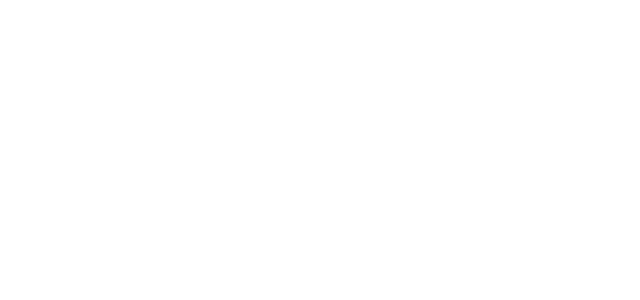
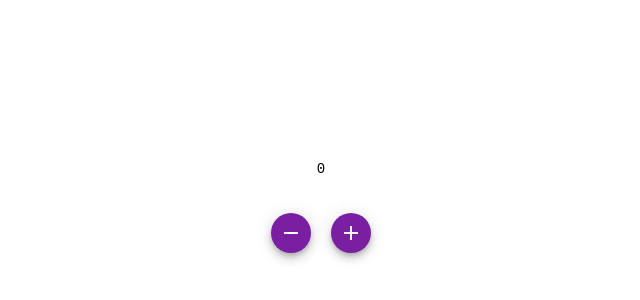
Before and after one commit to joarkm/signals-tryout, an Angular app: page / in a window 1280 px wide. Shown: the part 28-328 px from the top of the page, without its empty margins (319-959 px from the left). Built offline with nearby package versions, Linux system fonts and the light colour scheme.

Commit message:
Add counter component without interaction means

```diff
--- a/src/app/app.component.html
+++ b/src/app/app.component.html
@@ -1 +1,5 @@
-<router-outlet></router-outlet>
+<section class="content">
+  <app-counter></app-counter>
+
+  <router-outlet></router-outlet>
+</section>
--- a/src/app/app.component.scss
+++ b/src/app/app.component.scss
@@ -0,0 +1,5 @@
+.content {
+    display: grid;
+    place-items: center;
+    height: 100%;
+}
--- /dev/null
+++ b/src/app/counter/counter.component.html
@@ -0,0 +1,13 @@
+<section class="counter">
+    <pre>{{ count }}</pre>
+
+    <div class="counter__actions">
+
+        <button mat-mini-fab matTooltip="Subtract" color="primary" aria-label="Subtract 1 from the counter">
+            <mat-icon>remove</mat-icon>
+        </button>
+        <button mat-mini-fab matTooltip="Add" color="primary" aria-label="Add 1 to the counter">
+            <mat-icon>add</mat-icon>
+        </button>
+    </div>
+</section>
--- /dev/null
+++ b/src/app/counter/counter.component.scss
@@ -0,0 +1,12 @@
+.counter {
+    display: flex;
+    flex-direction: column;
+    align-items: center;
+    gap: 20px;
+
+    &__actions {
+        display: flex;
+        flex-direction: row;
+        gap: 20px;
+    }
+}
--- /dev/null
+++ b/src/app/counter/counter.component.ts
@@ -0,0 +1,19 @@
+import { Component } from '@angular/core';
+import { CommonModule } from '@angular/common';
+import { MatButtonModule } from '@angular/material/button';
+import { MatIconModule } from '@angular/material/icon';
+
+@Component({
+  selector: 'app-counter',
+  standalone: true,
+  imports: [
+    CommonModule,
+    MatButtonModule,
+    MatIconModule
+  ],
+  templateUrl: './counter.component.html',
+  styleUrls: ['./counter.component.scss']
+})
+export class CounterComponent {
+  count = 0;
+}
```
Also changed, not shown: src/app/app.component.ts (+6 -1 lines).
